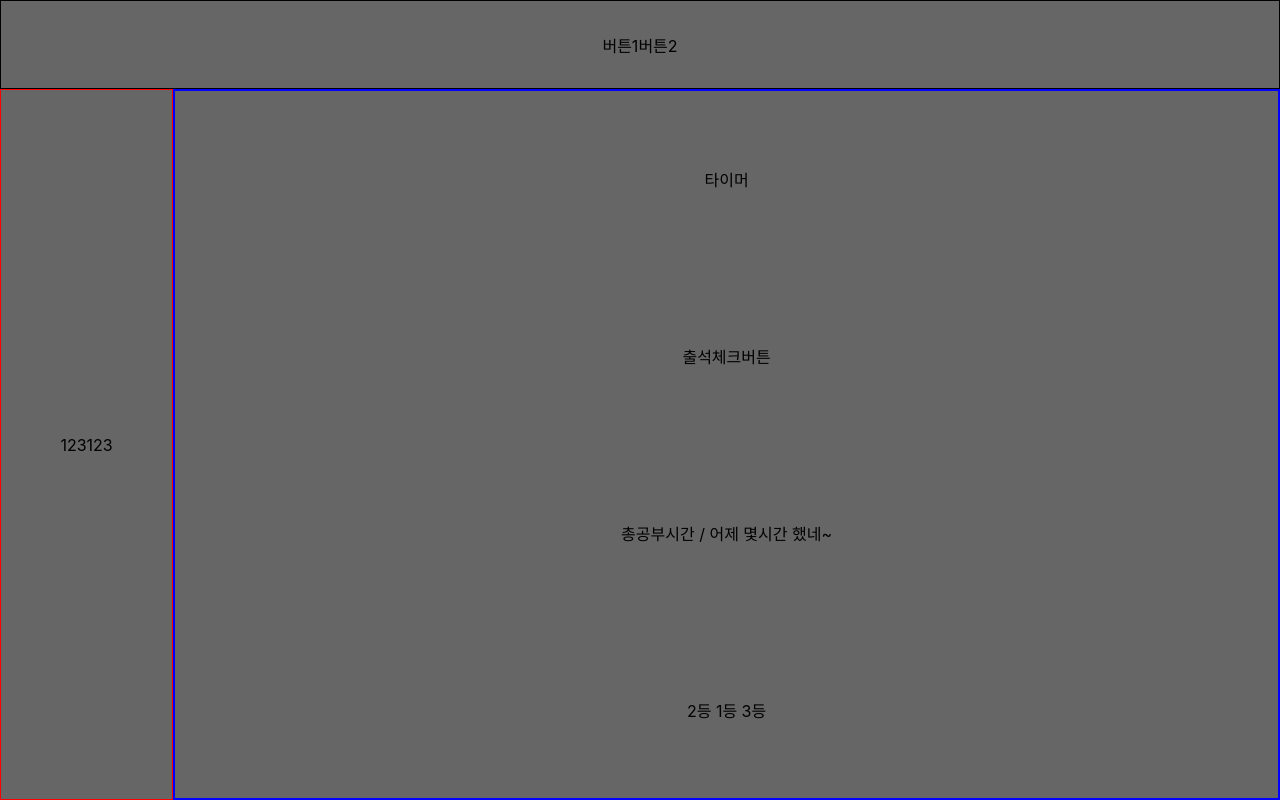
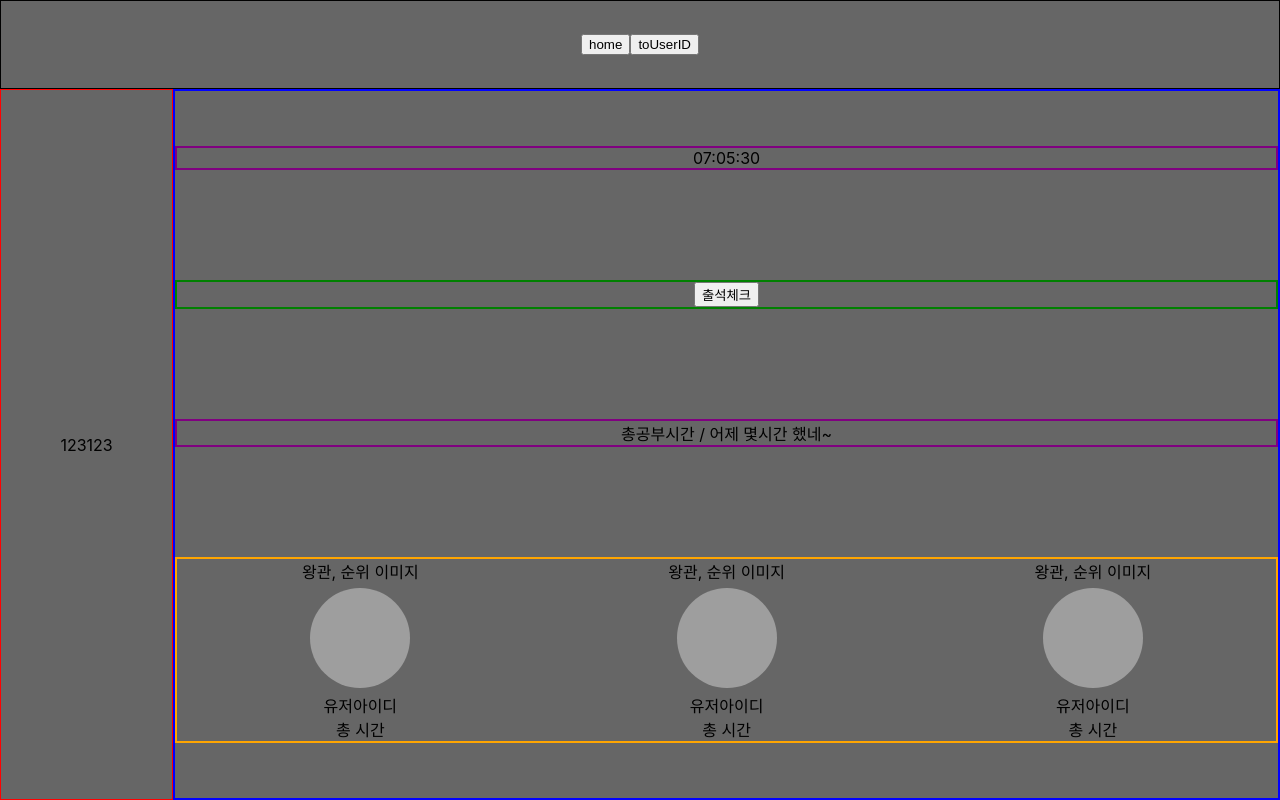
Before and after one commit to ymkwon3/ssn, a React (Create React App) app: page / in a window 1280 px wide. Built offline with nearby package versions, Linux system fonts and the light colour scheme; grey boxes are pictures that could not be loaded.

Commit message:
add layout

```diff
--- a/src/components/Header.js
+++ b/src/components/Header.js
@@ -1,11 +1,12 @@
 import React from "react";
 import Flex from "../elements/Flex";
+import { history } from "../redux/configureStore";
 
 const Header = props => {
   return (
     <Flex width="100%" height="100px" border="1px solid black">
-      <div>버튼1</div>
-      <div>버튼2</div>
+      <button onClick={() => history.push("/")}>home</button>
+      <button onClick={() => history.push("/userid")}>toUserID</button>
     </Flex>
   );
 };
--- a/src/components/Main.js
+++ b/src/components/Main.js
@@ -1,13 +1,18 @@
 import React from "react";
 import Flex from "../elements/Flex";
+import Timer from "./Timer";
+
+import { history } from "../redux/configureStore";
+import Rank from "./Rank";
+
 
 const Main = props => {
   return (
     <Flex border="2px solid blue" height="100%" fd="column" jc="space-around">
-      <Flex>타이머</Flex>
-      <Flex>출석체크버튼</Flex>
-      <Flex>총공부시간 / 어제 몇시간 했네~</Flex>
-      <Flex>2등 1등 3등</Flex>
+      <Timer></Timer>
+      <Flex border="2px solid green"><button>출석체크</button></Flex>
+      <Flex border="2px solid purple">총공부시간 / 어제 몇시간 했네~</Flex>
+      <Flex border="2px solid orange"><Rank></Rank><Rank></Rank><Rank></Rank></Flex>
     </Flex>
   );
 };
--- /dev/null
+++ b/src/components/Rank.js
@@ -0,0 +1,16 @@
+import React from "react";
+import CircleImage from "../elements/CircleImage";
+import Flex from "../elements/Flex";
+
+const Rank = props => {
+  return (
+    <Flex fd="column">
+      <div>왕관, 순위 이미지</div>
+      <CircleImage></CircleImage>
+      <div>유저아이디</div>
+      <div>총 시간</div>
+    </Flex>
+  );
+};
+
+export default Rank;
--- /dev/null
+++ b/src/components/Timer.js
@@ -0,0 +1,24 @@
+import moment from "moment";
+import React, { useEffect } from "react";
+import Flex from "../elements/Flex";
+
+const Timer = props => {
+  const now = moment();
+  const [time, setTime] = React.useState(now.format("HH:mm:ss"));
+
+  console.log()
+  useEffect(() => {
+    const interval = setInterval(() => {
+      setTime(now.add(1, "seconds").format("HH:mm:ss"));
+    }, 1000);
+    return () => clearInterval(interval);
+  }, [])
+
+  return (
+    <Flex border="2px solid purple">
+      {time}
+    </Flex>
+  );
+};
+
+export default Timer;
--- a/src/components/User.js
+++ b/src/components/User.js
@@ -1,10 +1,13 @@
 import React from "react";
+import CircleImage from "../elements/CircleImage";
 import Flex from "../elements/Flex";
 
 const User = props => {
   return (
     <Flex border="2px solid yellow" height="100%" fd="column" jc="space-around">
-      임시
+      <Flex border="2px solid navy"><CircleImage/> 유저 닉네임 / 총공부시간</Flex>
+      <Flex border="2px solid green">방명록 작성 input 들어가야함</Flex>
+      <Flex border="2px solid white">uid에 해당하는 방명록 리스트들이 나와야함</Flex>
     </Flex>
   );
 };
--- a/src/pages/Login.js
+++ b/src/pages/Login.js
@@ -1,5 +1,4 @@
 import React from "react";
-import styled from "styled-components";
 
 import Flex from "../elements/Flex";
 import Input from "../elements/Input";
--- a/src/shared/App.js
+++ b/src/shared/App.js
@@ -31,7 +31,7 @@ function App() {
             {/*Content*/}
             <Route path="/login" exact component={Login}></Route>
             <Route path="/" exact component={Main}></Route>
-            <Route path="/test" exact component={User}></Route>
+            <Route path="/userid" exact component={User}></Route>
             {/* <Main/> */}
           </Flex>
         </Flex>
```
Also changed, not shown: src/elements/Button.js (line endings or trailing spaces).
